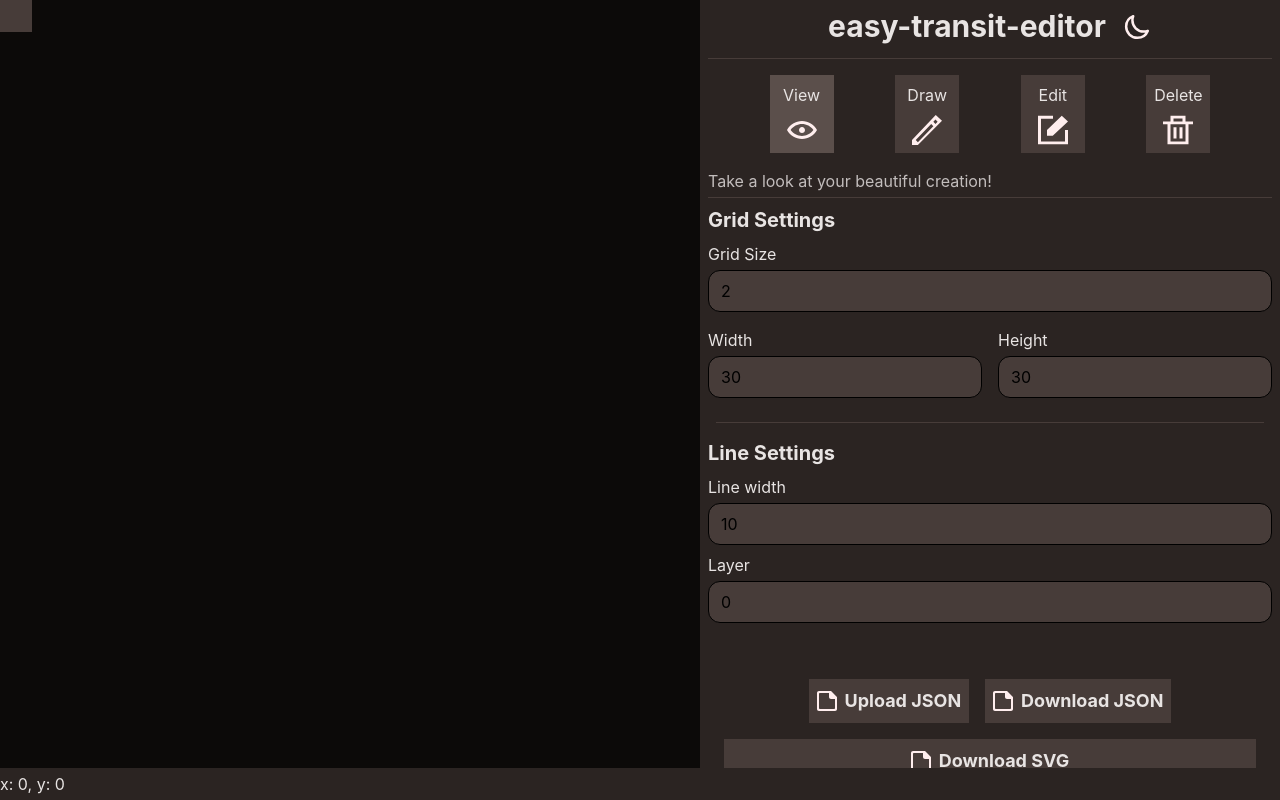
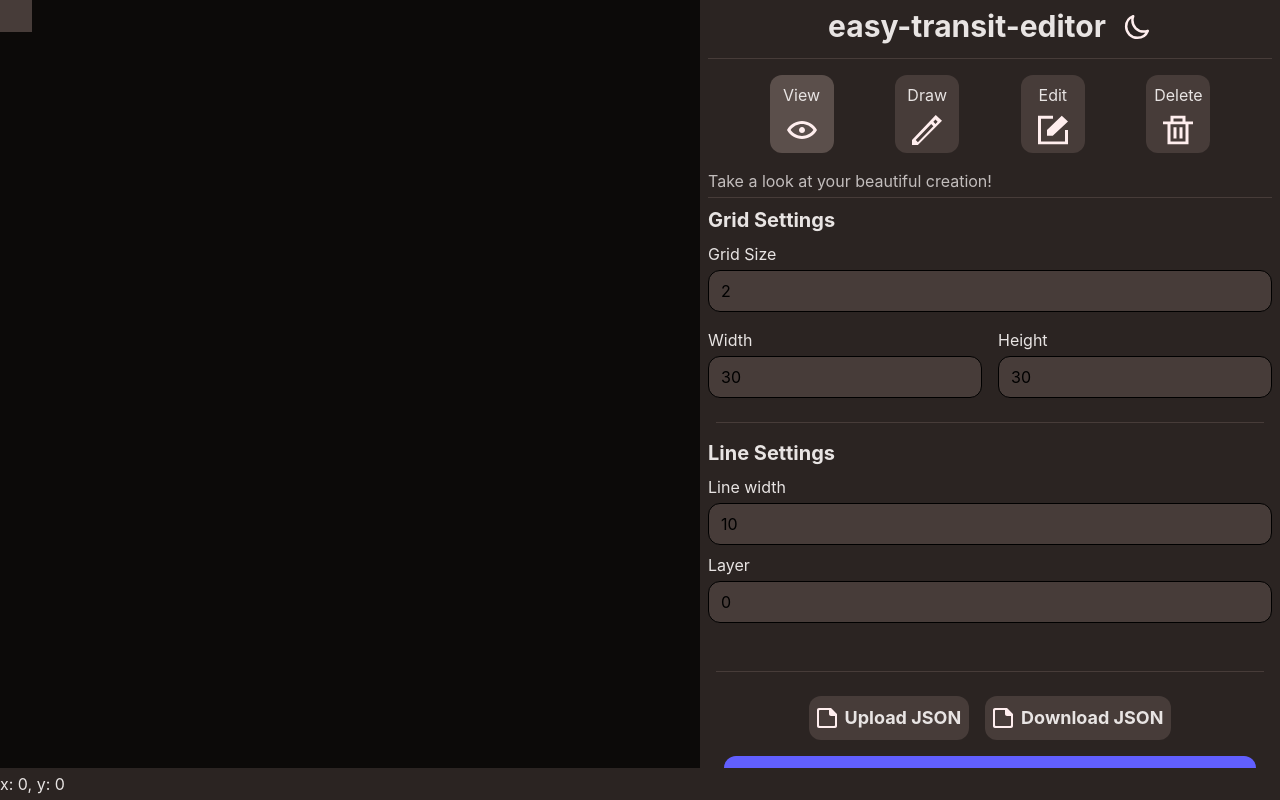
Before and after one commit to Timooosz/easy-transit-editor, a Svelte app: page / in a window 1280 px wide. Built offline with nearby package versions, Linux system fonts and the light colour scheme; some icons are missing.

Commit message:
UI improvments, clear option

```diff
--- a/src/components/ActionSelector.svelte
+++ b/src/components/ActionSelector.svelte
@@ -8,7 +8,7 @@
     let selected = $derived( action.action === text);
 </script>
 
-<div class="flex flex-col justify-center items-center {selected ? getCurrentTheme().btn_default_selected : getCurrentTheme().btn_default} hover:{getCurrentTheme().btn_default_selected} py-2 w-16 cursor-pointer" on:click={() => {
+<div class="flex flex-col justify-center items-center {selected ? getCurrentTheme().btn_default_selected : getCurrentTheme().btn_default} hover:{getCurrentTheme().btn_default_selected} py-2 w-16 rounded-xl cursor-pointer" on:click={() => {
     if (!selected) {
         action.action = text;
     }
--- a/src/components/FileButton.svelte
+++ b/src/components/FileButton.svelte
@@ -2,10 +2,16 @@
     import Icon from "../icons/_Icons.svelte";
     import { getCurrentTheme } from "../lib/themes.svelte";
 
-    const { text, onclick } = $props();
+    const { text, type, icon, onclick } = $props();
+
+    const colors = $derived([
+        getCurrentTheme().btn_default,
+        getCurrentTheme().btn_contrast,
+        getCurrentTheme().btn_danger
+    ])
 </script>
 
-<div class="flex flex-row {getCurrentTheme().btn_default} m-2 p-2 items-center justify-center cursor-pointer" onclick={onclick}>
-    <Icon selected="File" size={20} color={getCurrentTheme().svg_icon} />
+<div class="flex flex-row {colors[type]} m-2 p-2 items-center justify-center rounded-xl cursor-pointer" onclick={onclick}>
+    <Icon selected={icon} size={20} color={getCurrentTheme().svg_icon} />
     <p class="text-lg font-bold ml-2 {getCurrentTheme().text_default}">{text}</p>
 </div>
--- a/src/components/SideBar.svelte
+++ b/src/components/SideBar.svelte
@@ -52,16 +52,28 @@
         <ColorPicker bind:hex={drawSettings.color} onInput={(event) => drawSettings.color = event.hex} position="responsive" />
     </div>
 
+    <hr class="m-4 {getCurrentTheme().seperator}">
+
     <div class="m-4">
         <div class="flex flex-row justify-center">
-            <FileButton text="Upload JSON" onclick={async ()=>{
+            <FileButton text="Upload JSON" type={0} icon="File" onclick={async ()=>{
                 const data = await uploadJsonData();
                 if (data) setTransitData(data as t_transitData);
             }} />
-            <FileButton text="Download JSON" onclick={() => downloadJsonData(transitData)} />
+            <FileButton text="Download JSON" type={0} icon="File" onclick={() => downloadJsonData(transitData)} />
         </div>
-        <FileButton text="Download SVG" onclick={() => {
+        <FileButton text="Download SVG" type={1} icon="File" onclick={() => {
             if (transitSVG.svg) exportSvgComponent(transitSVG.svg)
+        }} />
+        <FileButton text="Clear Map" type={2} icon="Cancel" onclick={() => {
+            if (!confirm("Do you want to clear all map data?")) return;
+            setTransitData({
+                lines: [],
+                stations: [],
+                textFields: [],
+                previewLine: null,
+                watermark: transitData.watermark
+            });
         }} />
     </div>
 </div>
--- a/src/components/StationMenu.svelte
+++ b/src/components/StationMenu.svelte
@@ -55,7 +55,7 @@
 
 {#if stationMenuSettings.show}
     <div bind:this={element}
-        class="absolute {getCurrentTheme().bg_main} z-100 p-2"
+        class="absolute {getCurrentTheme().bg_main} z-100 p-2 rounded-xl shadow-xl/20"
         style:left="{windowPosition.x}px"
         style:top="{windowPosition.y}px"
     >
@@ -71,9 +71,9 @@
             <StylizedInputSlider label="Roundness" value={currentSettings?.roundness} onChange={(x: number) => {update({roundness: x})}} />
 
             <div class="flex flex-row justify-evenly">
-                <button class="m-2 p-2 {getCurrentTheme().btn_default}" onclick={copySettings}>Copy Settings</button>
-                <button class="m-2 p-2 {getCurrentTheme().btn_default}" onclick={pasteSettings}>Paste Settings</button>
-                <button class="m-2 p-2 {getCurrentTheme().btn_default}" onclick={setAsDefault}>Set As Default</button>
+                <button class="m-2 p-2 rounded-xl {getCurrentTheme().btn_default}" onclick={copySettings}>Copy Settings</button>
+                <button class="m-2 p-2 rounded-xl {getCurrentTheme().btn_default}" onclick={pasteSettings}>Paste Settings</button>
+                <button class="m-2 p-2 rounded-xl {getCurrentTheme().btn_default}" onclick={setAsDefault}>Set As Default</button>
             </div>
         </div>
     </div>
--- a/src/components/TextPrompt.svelte
+++ b/src/components/TextPrompt.svelte
@@ -48,12 +48,12 @@
         on:click={() => textPromtSettings.show = false}
     ></div>
     <div class="fixed inset-0 flex items-center justify-center z-50 pointer-events-none">
-        <div class="{getCurrentTheme().bg_main} p-4 pointer-events-auto flex flex-col">
+        <div class="{getCurrentTheme().bg_main} p-4 pointer-events-auto flex flex-col rounded-xl shadow-xl/20">
             <h2 class="text-xl {getCurrentTheme().text_default} m-2">Enter your text</h2>
-            <textarea class="{getCurrentTheme().bg_secondary} w-md h-32 m-2 p-1 {getCurrentTheme().text_default}" bind:value={textPromtSettings.text}></textarea>
+            <textarea class="{getCurrentTheme().bg_secondary} w-md h-32 m-2 p-2 rounded-xl {getCurrentTheme().text_default}" bind:value={textPromtSettings.text}></textarea>
             <p class="text-sm {getCurrentTheme().text_secondary} m-2">Use *stars* for headings and _underscores_ for subtitles</p>
             <p class="text-sm {getCurrentTheme().text_secondary} m-2">The text display can execute html. Don't submit text you don't understand!</p>
-            <button class="m-2 p-2 {getCurrentTheme().btn_default} hover:{getCurrentTheme().btn_default_selected}" on:click={submitPrompt}>Submit</button>
+            <button class="m-2 p-2 {getCurrentTheme().btn_default} rounded-xl" on:click={submitPrompt}>Submit</button>
         </div>
     </div>
 {/if}
--- /dev/null
+++ b/src/icons/CancelIcon.svelte
@@ -0,0 +1,23 @@
+<script lang="ts">
+    let { size, color } = $props();
+    let sizePx = $derived(`${size}px`);
+</script>
+
+<!-- Uploaded to: SVG Repo, www.svgrepo.com, Generator: SVG Repo Mixer Tools -->
+<svg width={sizePx} height={sizePx} viewBox="0 -0.5 21 21" version="1.1" xmlns="http://www.w3.org/2000/svg" xmlns:xlink="http://www.w3.org/1999/xlink">
+
+    <title>close [#1511]</title>
+    <desc>Created with Sketch.</desc>
+    <defs>
+
+</defs>
+    <g id="Page-1" stroke="none" stroke-width="1" fill="none" fill-rule="evenodd">
+        <g id="Dribbble-Light-Preview" transform="translate(-419.000000, -240.000000)" fill={color}>
+            <g id="icons" transform="translate(56.000000, 160.000000)">
+                <polygon id="close-[#1511]" points="375.0183 90 384 98.554 382.48065 100 373.5 91.446 364.5183 100 363 98.554 371.98065 90 363 81.446 364.5183 80 373.5 88.554 382.48065 80 384 81.446">
+
+</polygon>
+            </g>
+        </g>
+    </g>
+</svg>
--- a/src/icons/_Icons.svelte
+++ b/src/icons/_Icons.svelte
@@ -6,6 +6,7 @@
     import SunIcon from "./SunIcon.svelte";
     import MoonIcon from "./MoonIcon.svelte";
     import FileIcon from "./FileIcon.svelte";
+    import CancelIcon from "./CancelIcon.svelte";
 
     let { selected, size, color } = $props();
 
@@ -16,7 +17,8 @@
         "View": ViewIcon,
         "Sun": SunIcon,
         "Moon": MoonIcon,
-        "File": FileIcon
+        "File": FileIcon,
+        "Cancel": CancelIcon
     };
 
     const Component = $derived(iconMap[selected]);
--- a/src/lib/themes.svelte.ts
+++ b/src/lib/themes.svelte.ts
@@ -4,6 +4,8 @@ const themes = {
         bg_secondary: "bg-taupe-200",
         bg_grid: "bg-taupe-50",
         btn_default: "bg-taupe-200 hover:bg-taupe-300",
+        btn_contrast: "bg-indigo-500 hover:bg-indigo-600",
+        btn_danger: "bg-rose-500 hover:bg-rose-600",
         btn_default_selected: "bg-taupe-300",
         text_default: "text-taupe-900",
         text_secondary: "text-taupe-900/80",
@@ -13,6 +15,7 @@ const themes = {
         svg_text_transit: "black",
         grid_border: "border-taupe-200",
         seperator: "text-taupe-300",
+        cm_hover: "hover:bg-taupe-200",
         download_bg: "#ffffff"
     },
     dark: {
@@ -20,6 +23,8 @@ const themes = {
         bg_secondary: "bg-taupe-700",
         bg_grid: "bg-taupe-950",
         btn_default: "bg-taupe-700 hover:bg-taupe-600",
+        btn_contrast: "bg-indigo-500 hover:bg-indigo-400",
+        btn_danger: "bg-rose-500 hover:bg-rose-400",
         btn_default_selected: "bg-taupe-600",
         text_default: "text-taupe-200",
         text_secondary: "text-taupe-200/80",
@@ -29,6 +34,7 @@ const themes = {
         svg_text_transit: "white",
         grid_border: "border-taupe-900",
         seperator: "text-taupe-700",
+        cm_hover: "hover:bg-taupe-700",
         download_bg: "#000000"
     }
 }
--- a/src/shared/shared.svelte.ts
+++ b/src/shared/shared.svelte.ts
@@ -104,7 +104,8 @@ export const transitData: t_transitData = $state({
     lines: [],
     stations: [],
     textFields: [],
-    previewLine: null
+    previewLine: null,
+    watermark: true
 })
 
 export const setTransitData = (data: t_transitData) => {
--- a/src/types/types.ts
+++ b/src/types/types.ts
@@ -43,7 +43,8 @@ export type t_transitData = {
     lines: line[],
     stations: station[],
     textFields: textField[],
-    previewLine: line | null
+    previewLine: line | null,
+    watermark: boolean
 }
 
 export type t_drawSettings = {
```
Also changed, not shown: src/components/ContextMenu.svelte (+6 -6 lines), src/components/TextFieldMenu.svelte (+10 -10 lines).
